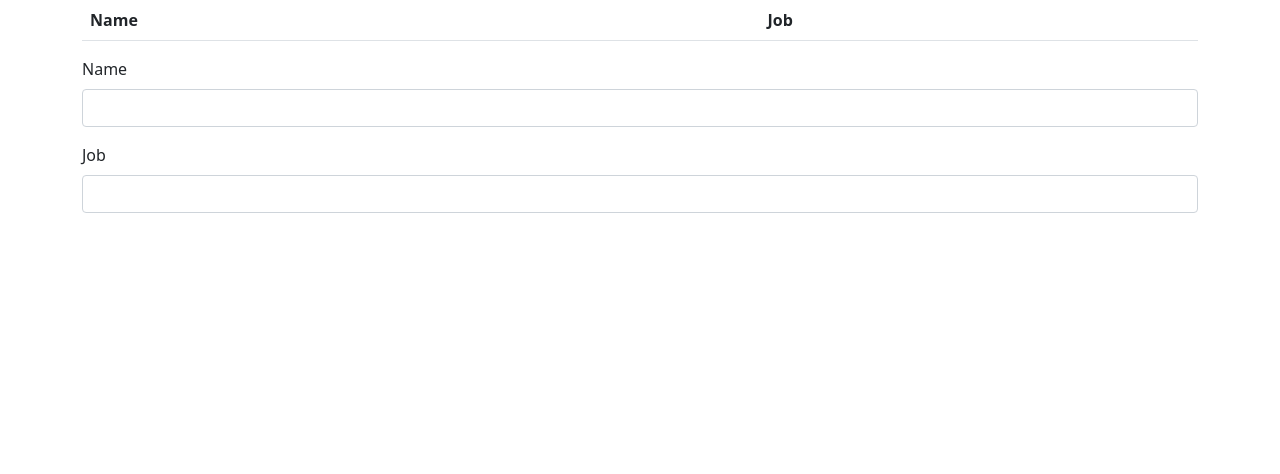
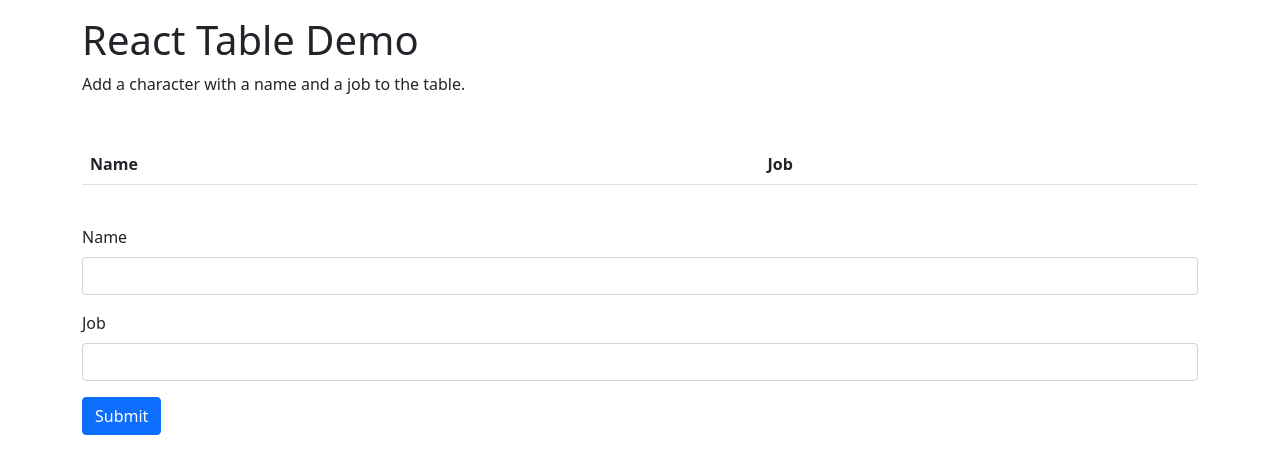
Before and after one commit to FatliTalk/react-table-demo, a React (Create React App) app: page / in a window 1280 px wide. Shown: the top 474 px of the page. Built offline with nearby package versions, Linux system fonts and the light colour scheme.

Commit message:
Submit form data and update the parent (Table) state

```diff
--- a/src/App.js
+++ b/src/App.js
@@ -27,20 +27,29 @@ class App extends Component {
     })
   }
 
+  // Create a function handleSubmit() to update the state by taking the
+  // existing this.state.characters and adding the new character parameter,
+  // using the ES6 spread operator.
+  handleSubmit = (character) => {
+    this.setState({characters: [...this.state.characters, character]})
+  }
+
   render() {
     const {characters} = this.state;
 
     return (
       <div className="container">
-        {/* We can call the property whatever we want,
-        so I'll go with characterData.
-        The data I'm passing through is the characters variable,
-        and I'll put curly braces around it as it's a JavaScript expression.
+        <h1 className='mt-3'>React Table Demo</h1>
+        <p className='mb-5'>Add a character with a name and a job to the table.</p>
+        {/*
+        We can call the property whatever we want, so I'll go with characterData.
+        The data I'm passing through is the characters variable, and I'll put
+        curly braces around it as it's a JavaScript expression.
+        We'll pass the `removeCharacter` function through as a prop to Table.
         */}
-        {/* We'll pass the `removeCharacter` function
-        through as a prop to Table. */}
         <Table characterData={characters} removeCharacter={this.removeCharacter} />
-        <Form />
+        <br />
+        <Form handleSubmit={this.handleSubmit} />
       </div>
     );
   }
--- a/src/Form.js
+++ b/src/Form.js
@@ -12,6 +12,7 @@ class Form extends Component {
     job: '',
   }
 
+  // this.state = this.initialState;
   state = this.initialState
 
   // First, we'll make the function that will run every time
@@ -26,6 +27,14 @@ class Form extends Component {
     })
   }
 
+  // Create a method submitForm() to call function App.handleSubmit(),
+  // and pass the Form state through as the character parameter.
+  // Reset the state to the initial state, to clear the form after submit.
+  submitForm = () => {
+    this.props.handleSubmit(this.state)
+    this.setState(this.initialState)
+  }
+
   render() {
     // get our two properties from state, and assign them
     // as the values that correspond to the proper form keys.
@@ -33,7 +42,7 @@ class Form extends Component {
 
     return (
       <form>
-        <div class="mb-3">
+        <div className="mb-3">
           <label htmlFor="name" className="form-label">Name</label>
           <input
             className="form-control"
@@ -45,7 +54,7 @@ class Form extends Component {
             onChange={this.handleChange}
           />
         </div>
-        <div class="mb-3">
+        <div className="mb-3">
           <label htmlFor="job" className="form-label">Job</label>
           <input
             className="form-control"
@@ -57,6 +66,12 @@ class Form extends Component {
             onChange={this.handleChange}
           />
         </div>
+        <input
+          className="btn btn-primary"
+          type="button"
+          value="Submit"
+          onClick={this.submitForm}
+        />
       </form>
     );
 
--- a/src/Table.js
+++ b/src/Table.js
@@ -1,5 +1,3 @@
-import React, {Component} from "react";
-
 // const TableHeader = function() {}
 const TableHeader = () => {
   return (
@@ -29,7 +27,7 @@ const TableBody = (props) => {
         returns the removeCharacter() method,
         otherwise it will try to run automatically. */}
         <td>
-          <button className="btn btn-danger btn-xs" onClick={() => props.removeCharacter(index)}>
+          <button className="btn btn-danger btn-sm" onClick={() => props.removeCharacter(index)}>
             Delete
           </button>
         </td>
```
